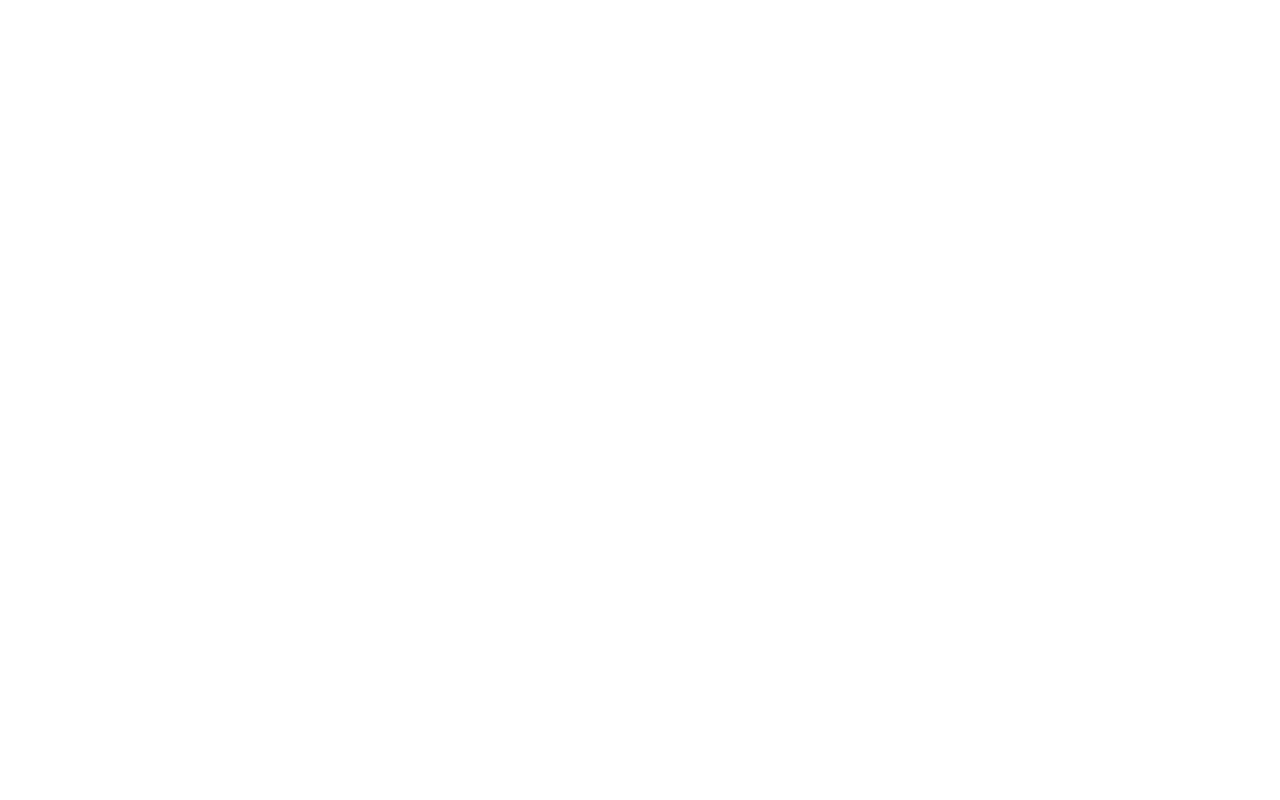
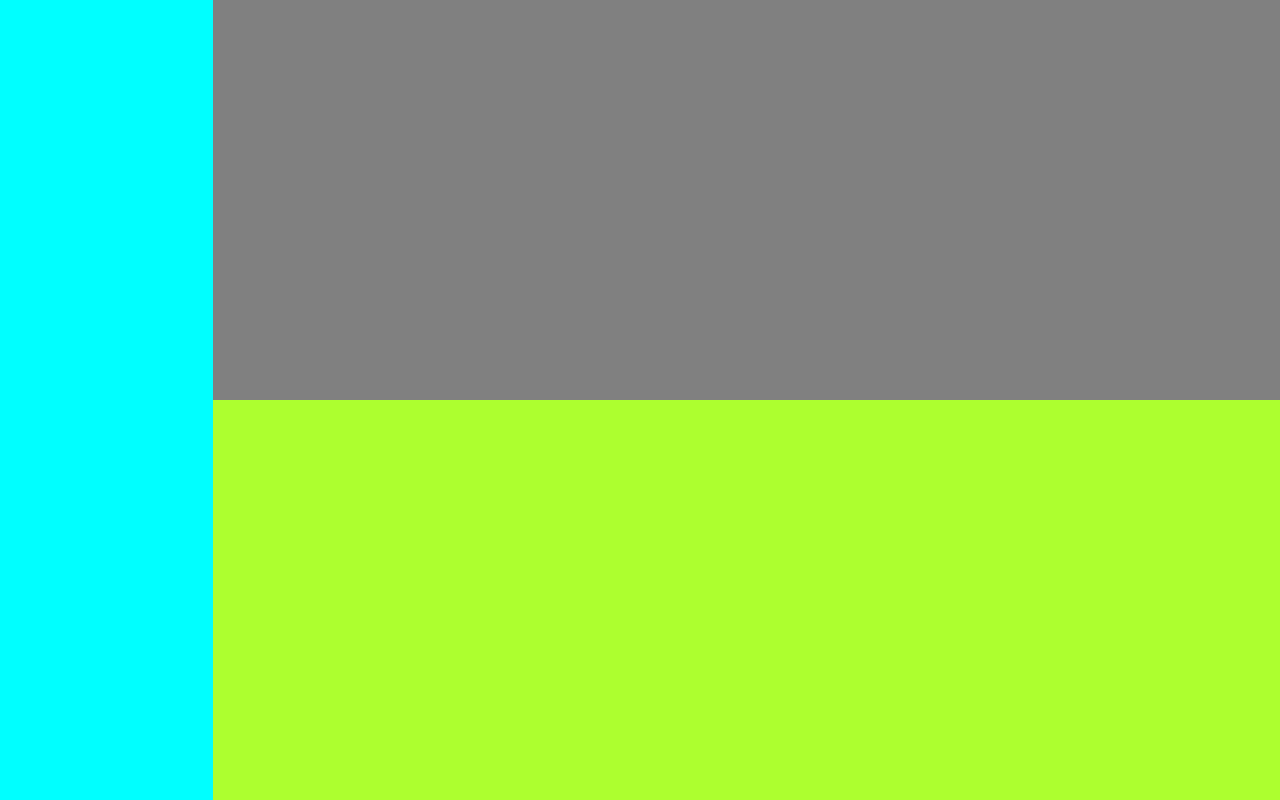
Before and after one commit to LaVieja1/admin-dashboard, a plain HTML site: page index.html in a window 1280 px wide. Drawn offline with Linux system fonts and the light colour scheme.

Commit message:
Layout en CSS

```diff
--- a/index.html
+++ b/index.html
@@ -9,6 +9,16 @@
     <title>Admin Dashboard</title>
 </head>
 <body>
+    <div class="main-container">
+        <header class="header">
 
+        </header>
+        <div class="sidebar">
+
+        </div>
+        <div class="main-content">
+
+        </div>
+    </div>
 </body>
 </html>
--- a/style.css
+++ b/style.css
@@ -0,0 +1,35 @@
+* {
+    padding: 0;
+    margin: 0;
+    box-sizing: border-box;
+}
+
+body {
+    min-width: 100vh;
+    min-height: 100vh;
+}
+
+.main-container {
+    display: grid;
+    grid-template-columns: 1fr 5fr;
+    height: 100%;
+    width: 100%;
+}
+
+.header {
+    background-color: gray;
+    height: 400px;
+    grid-column: 2 / 3;
+}
+
+.sidebar {
+    background-color: aqua;
+    height: 100%;
+    grid-row: 1 / 3;
+}
+
+.main-content {
+    background-color: greenyellow;
+    height: 400px;
+    grid-column: 2 / 3;
+}
```
